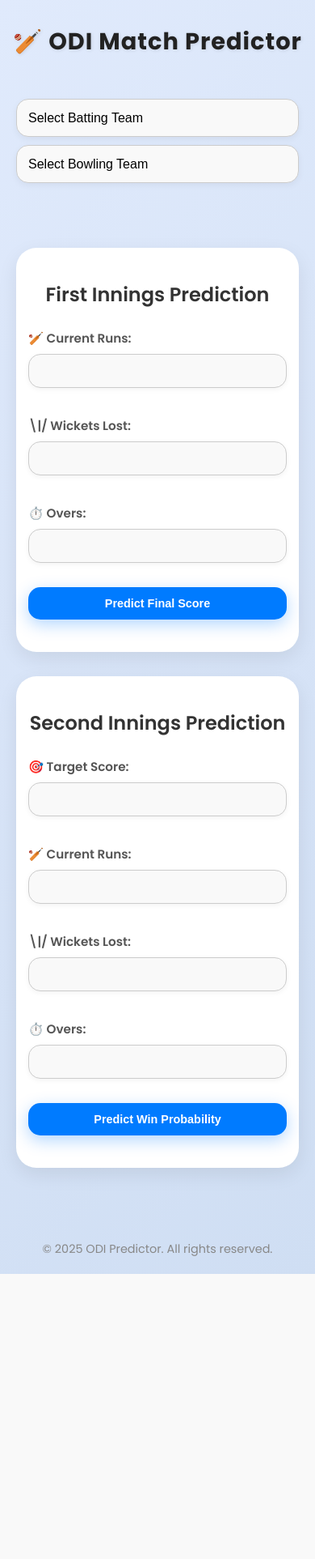
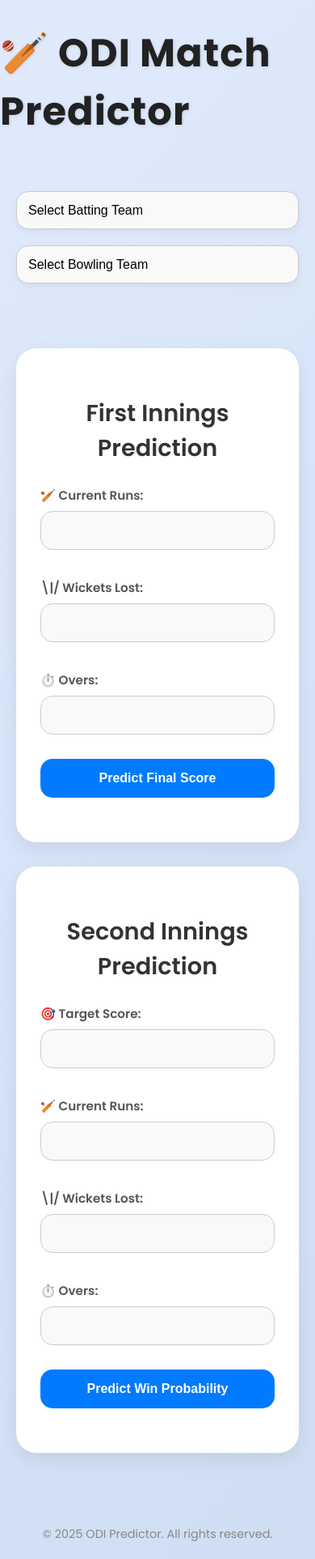
Before and after one commit to anhadjaj/odi_web, a Flask app: page / in a window 390 px wide. Shown: the whole page at 81% size. Before the commit the page ends 1573 px from the top, so only its background shows below. Run offline with Flask 3, Linux system fonts and the light colour scheme; parts of the project's set-up code (start-up, migrations or seed data) failed here and were passed over.

Commit message:
index.html

```diff
--- a/templates/index.html
+++ b/templates/index.html
@@ -1,10 +1,10 @@
 <!DOCTYPE html>
 <html lang="en">
 <head>
-  <meta charset="UTF-8">
-  <meta name="viewport" content="width=device-width, initial-scale=1">
+  <meta charset="UTF-8" />
+  <meta name="viewport" content="width=device-width, initial-scale=1" />
   <title>ODI Match Predictor</title>
-  <link href="https://fonts.googleapis.com/css2?family=Poppins:wght@400;600;700&display=swap" rel="stylesheet">
+  <link href="https://fonts.googleapis.com/css2?family=Poppins:wght@400;600;700&display=swap" rel="stylesheet" />
   <style>
     * {
       box-sizing: border-box;
@@ -108,9 +108,7 @@
       border-radius: 25px;
       box-shadow: 0 8px 25px rgba(0, 0, 0, 0.08);
       text-align: center;
-      transition: all 0.3s ease;
       min-width: 350px;
-      animation: fadeIn 1s ease-out;
     }
 
     .container:hover {
@@ -143,7 +141,6 @@
       font-size: 1rem;
       background: #f9f9f9;
       transition: all 0.3s ease;
-      box-shadow: 0 2px 6px rgba(0, 0, 0, 0.05);
     }
 
     input[type="number"]:focus {
@@ -162,15 +159,12 @@
       font-size: 1rem;
       font-weight: 600;
       cursor: pointer;
-      transition: all 0.3s ease;
       margin-top: 10px;
-      box-shadow: 0 6px 20px rgba(0, 123, 255, 0.3);
     }
 
     button:hover {
       background-color: #0056b3;
       transform: translateY(-2px);
-      box-shadow: 0 8px 25px rgba(0, 86, 179, 0.4);
     }
 
     button:active {
@@ -191,38 +185,6 @@
       font-size: 0.9rem;
       color: #888;
       text-align: center;
-    }
-
-    @media (max-width: 768px) {
-      h1 {
-        font-size: 2.2rem;
-      }
-      .team-inputs {
-        gap: 10px;
-      }
-      .container {
-        padding: 25px 15px;
-      }
-      .flags-display {
-        flex-direction: column;
-        gap: 20px;
-      }
-    }
-
-    @media (max-width: 480px) {
-      h1 {
-        font-size: 1.8rem;
-      }
-      .container h2 {
-        font-size: 1.5rem;
-      }
-      input[type="number"], button {
-        font-size: 0.9rem;
-        padding: 12px;
-      }
-      .container {
-        padding: 20px 15px;
-      }
     }
   </style>
 </head>
@@ -246,13 +208,10 @@
     <h2>First Innings Prediction</h2>
     <label for="curr_runs">🏏 Current Runs:</label>
     <input type="number" id="curr_runs">
-
     <label for="curr_wickets">\|/ Wickets Lost:</label>
     <input type="number" id="curr_wickets">
-
     <label for="overs">⏱️ Overs:</label>
     <input type="number" step="0.1" id="overs">
-
     <button onclick="predictFirstInnings()">Predict Final Score</button>
     <p id="prediction_result"></p>
   </div>
@@ -261,16 +220,12 @@
     <h2>Second Innings Prediction</h2>
     <label for="target">🎯 Target Score:</label>
     <input type="number" id="target">
-
     <label for="curr_runs2">🏏 Current Runs:</label>
     <input type="number" id="curr_runs2">
-
     <label for="curr_wickets2">\|/ Wickets Lost:</label>
     <input type="number" id="curr_wickets2">
-
     <label for="overs2">⏱️ Overs:</label>
     <input type="number" step="0.1" id="overs2">
-
     <button onclick="predictSecondInnings()">Predict Win Probability</button>
     <p id="chase_result"></p>
   </div>
@@ -280,39 +235,50 @@
 
 <script>
   const flags = {
+    "Afghanistan": "https://flagcdn.com/w320/af.png",
+    "Australia": "https://flagcdn.com/w320/au.png",
+    "Bangladesh": "https://flagcdn.com/w320/bd.png",
+    "England": "https://flagcdn.com/w320/gb.png",
     "India": "https://flagcdn.com/w320/in.png",
-    "Australia": "https://flagcdn.com/w320/au.png",
-    "England": "https://flagcdn.com/w320/gb.png",
+    "Ireland": "https://flagcdn.com/w320/ie.png",
+    "Nepal": "https://flagcdn.com/w320/np.png",
+    "Netherlands": "https://flagcdn.com/w320/nl.png",
+    "New Zealand": "https://flagcdn.com/w320/nz.png",
     "Pakistan": "https://flagcdn.com/w320/pk.png",
     "South Africa": "https://flagcdn.com/w320/za.png",
-    "New Zealand": "https://flagcdn.com/w320/nz.png",
     "Sri Lanka": "https://flagcdn.com/w320/lk.png",
-    "Bangladesh": "https://flagcdn.com/w320/bd.png",
-    "Afghanistan": "https://flagcdn.com/w320/af.png",
     "West Indies": "https://flagcdn.com/w320/jm.png",
-    "Zimbabwe": "https://flagcdn.com/w320/zw.png",
-    "Ireland": "https://flagcdn.com/w320/ie.png",
-    "Nepal": "https://flagcdn.com/w320/np.png",
-    "Netherlands": "https://flagcdn.com/w320/nl.png"
+    "Zimbabwe": "https://flagcdn.com/w320/zw.png"
   };
 
   let teamBatting = "";
   let teamBowling = "";
 
-  // Populate dropdowns
-  window.onload = function() {
+  window.onload = function () {
     const battingSelect = document.getElementById("team_batting");
     const bowlingSelect = document.getElementById("team_bowling");
-    Object.keys(flags).forEach(team => {
-      battingSelect.innerHTML += `<option value="${team}">${team}</option>`;
-      bowlingSelect.innerHTML += `<option value="${team}">${team}</option>`;
+
+    const sortedTeams = Object.keys(flags).sort();
+    sortedTeams.forEach(team => {
+      const option = document.createElement("option");
+      option.value = team;
+      option.text = team;
+      battingSelect.appendChild(option.cloneNode(true));
+      bowlingSelect.appendChild(option);
     });
   };
 
   function getTeams() {
     teamBatting = document.getElementById("team_batting").value;
     teamBowling = document.getElementById("team_bowling").value;
+
     if (teamBatting && teamBowling) {
+      if (teamBatting === teamBowling) {
+        alert("❌ Batting and Bowling teams cannot be the same!");
+        document.getElementById("team_bowling").value = "";
+        document.getElementById("flags_display").innerHTML = "";
+        return;
+      }
       showFlags(teamBatting, teamBowling);
     }
   }
@@ -387,39 +353,6 @@
       alert("Error: Unable to get prediction!");
     }
   }
-
-  // Handle Enter key to move focus or submit
-  document.addEventListener('DOMContentLoaded', () => {
-    const firstInningsInputs = [
-      document.getElementById('curr_runs'),
-      document.getElementById('curr_wickets'),
-      document.getElementById('overs')
-    ];
-    const secondInningsInputs = [
-      document.getElementById('target'),
-      document.getElementById('curr_runs2'),
-      document.getElementById('curr_wickets2'),
-      document.getElementById('overs2')
-    ];
-
-    function handleKeyPress(inputs, finalAction) {
-      inputs.forEach((input, idx) => {
-        input.addEventListener('keydown', (e) => {
-          if (e.key === 'Enter') {
-            e.preventDefault();
-            if (idx < inputs.length - 1) {
-              inputs[idx + 1].focus();
-            } else {
-              finalAction();
-            }
-          }
-        });
-      });
-    }
-
-    handleKeyPress(firstInningsInputs, predictFirstInnings);
-    handleKeyPress(secondInningsInputs, predictSecondInnings);
-  });
 </script>
 
 </body>
```
